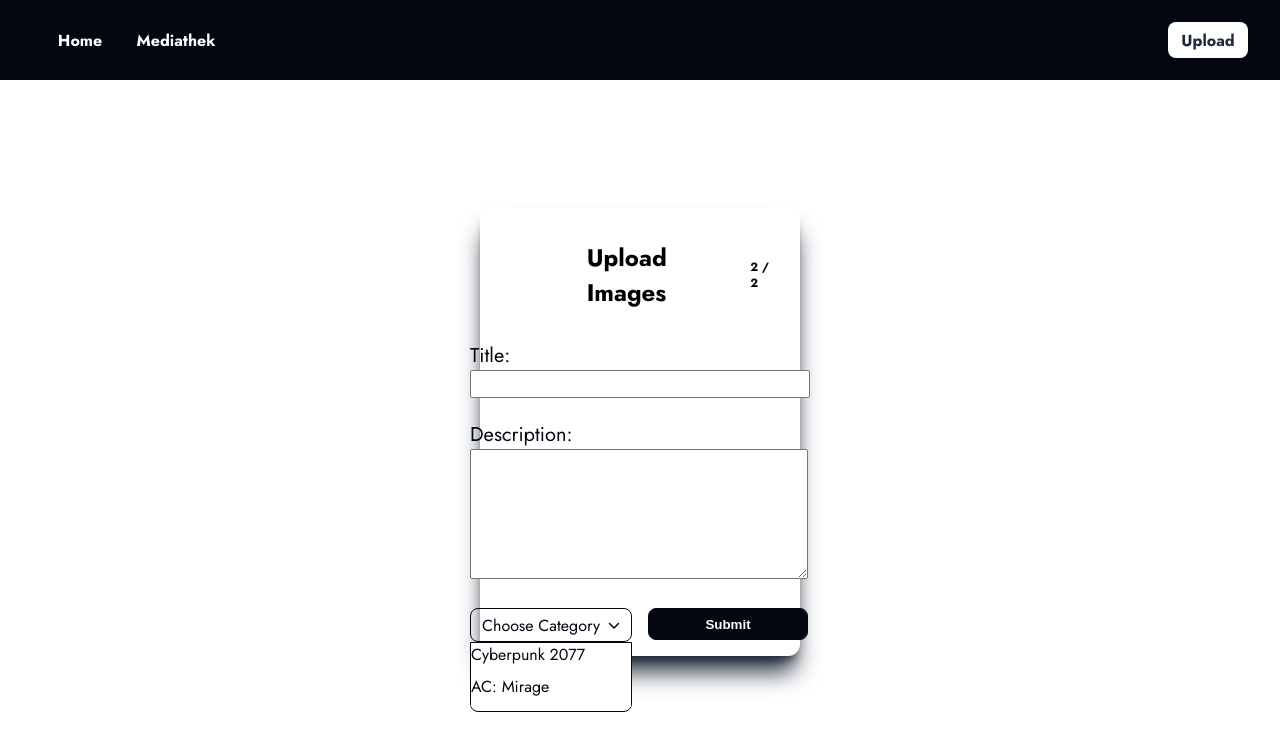
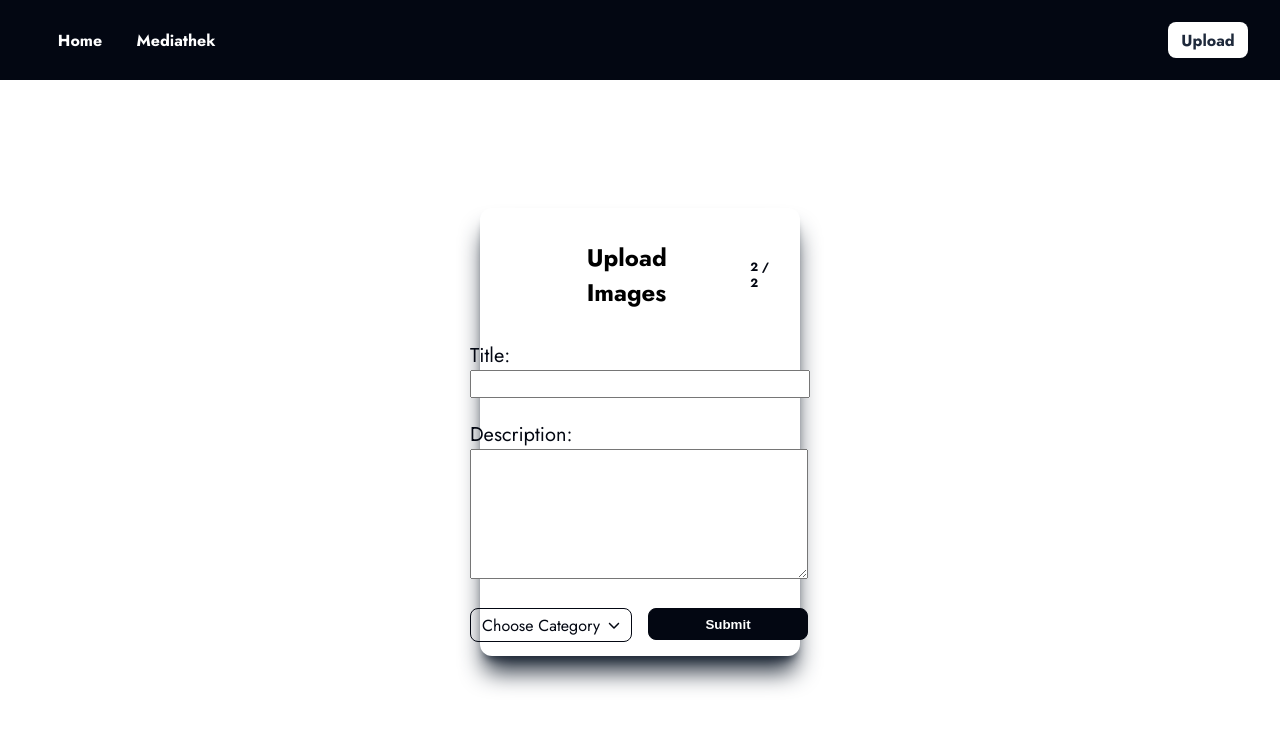
Before and after one commit to FinnPenn/PhotoMedia, a Next.js app: page /upload in a window 1280 px wide. Both pictures are taken after a click on the element "Weiter". Shown: the top 750 px of the page. Built offline with nearby package versions, Linux system fonts and the light colour scheme.

Commit message:
functionable form dropdown

```diff
--- a/pages/upload.tsx
+++ b/pages/upload.tsx
@@ -12,6 +12,16 @@ function nextPage() {
     document.getElementById('formpage-2')!.style.display = "block";
     // document.getElementById('arrow-left')!.classList.remove = "hidden !important";
     document.getElementById('modal-pagination')!.innerHTML = "2 / 2";
+  }
+
+  function showDropdown() {
+    const dropdown = document.getElementById('dropdown-content')!;
+    if (dropdown.style.display === "block") {
+        dropdown.style.display = "none"
+    }
+    else {
+        dropdown.style.display = "block"
+    }
   }
 
 const Upload: React.FC = () => { return (
@@ -41,12 +51,12 @@ const Upload: React.FC = () => { return (
 
 
                             <div className="flex space-x-4">
-                            <div className="flex flex-col">
-                                <div className="flex items-center justify-center w-40 h-8 bg-transparent border border-dark border-solid rounded-lg">
-                                    <p>Choose Category</p>
-                                    <FontAwesomeIcon className="pl-2" size="xs" icon={faChevronDown}/>
-                                </div>
-                                <div className="w-40 h-auto pb-1 bg-white border border-solid border-dark rounded-b-lg">
+                                <div className="flex-col" onClick={showDropdown}>
+                                    <div className="flex pointer-events-none items-center justify-center w-40 h-8 bg-transparent border border-dark border-solid rounded-lg">
+                                        <p>Choose Category</p>
+                                        <FontAwesomeIcon className="pl-2" size="xs" icon={faChevronDown}/>
+                                    </div>
+                                <div id="dropdown-content" className="hidden fixed w-40 h-auto pb-1 bg-white border border-solid border-dark rounded-b-lg">
                                     <p className="w-40 h-8 bg-white hover:bg-gray-200">Cyberpunk 2077</p>
                                     <p className="w-40 h-8 bg-white hover:bg-gray-200">AC: Mirage</p>
                                 </div>
```
